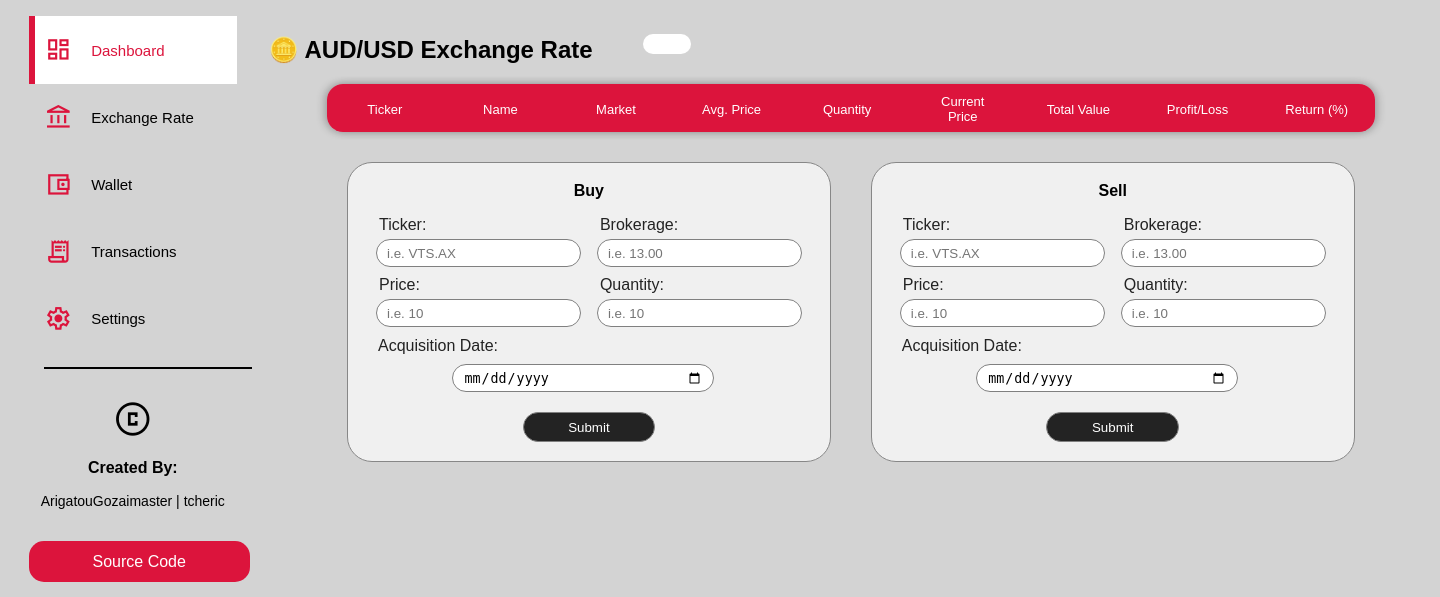
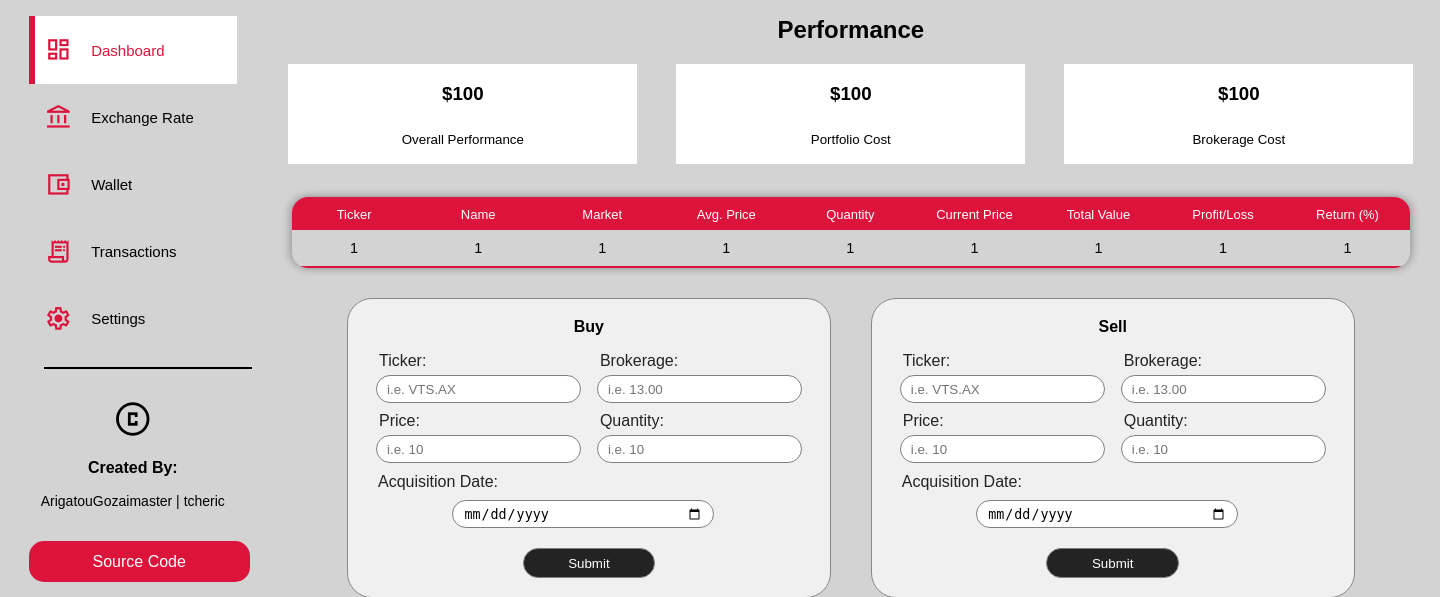
Before and after one commit to ArigatouGozaimaster/MyValuableProfits, a Flask app: template templates/dashboard.html in a window 1440 px wide. Shown: the part 103-700 px from the top of the page. Run offline with Flask 2, Linux system fonts and the light colour scheme; the template is opened without the code that fills it: values that come from a table or form of the project are taken from there, others are empty; data comes from the database, SQL or seed files in the repository.

Commit message:
220922 pushsync sugoi desu ka

```diff
--- a/static/dashboard.css
+++ b/static/dashboard.css
@@ -162,6 +162,31 @@ main aside .disclaimer p{
 }
 
 /* _________Content_________ */
+.content .title h1{
+  text-align: center;
+  background-color: lightgrey;
+  padding-bottom: 20px;
+  margin-top: 0;
+  margin-bottom: 0;
+}
+.content .distribution{
+  display: flex;
+  flex-flow: row wrap;
+  justify-content: space-around;
+}
+.content .distribution .mystats1{
+  display: grid;
+  background-color: white;
+  float: left;
+  width: 30%;
+  height: 100px;
+  text-align: center;
+}
+.content .distribution .mystats1 p{
+  margin-top: 5px;
+  padding: 0;
+  font-size: smaller;
+}
 .content .exchange{
   width: 100%;
   margin: 0 auto;
@@ -170,27 +195,30 @@ main aside .disclaimer p{
   display: wrap;
 }
 .content .exchange h1{
-  float: left;
+  text-align: center;
 }
 .content .exchange p{
-  float: left;
-  margin-left: 50px;
+  margin-left: 40%;
+  margin-right: 40%;
   margin-top: 17.5px;
   background-color: white;
   padding: 10px 24px;
-  border-radius: 30px;
-  font-weight: 600;
+  font-weight: 400;
   color: green;
+  text-align: center;
 }
-
+.content .tableportfolio h1{
+  text-align: center;
+}
 
 /* _________Portfolio of Stocks_________ */
 #table-container {
   text-align: center;
+  margin-top: 15px;
 }
 
 table {
-  width: 90%;
+  width: 96%;
   margin: auto;
   font-size: 0.9em;
   min-width: 800px;
@@ -230,7 +258,7 @@ tr:last-of-type {
   border-bottom: 2px solid crimson;
 }
 
-/* Forms */
+/* _________Buy and Sell Forms_________ */
 #forms-container {
   margin: 30px 5%;
   display: flex;
--- a/templates/dashboard.html
+++ b/templates/dashboard.html
@@ -66,10 +66,31 @@
         </aside>
         <!--_______ Middle Infotab - Fetching Live Exchange Rate _______-->
         <section class="content">
+            <div class="title">
+                <h1>Performance</h1>
+            </div>
+            <div class="distribution">
+                <div class="mystats1">
+                    <h3>$100</h3>
+                    <p>Overall Performance</p>
+                </div>
+                <div class="mystats1">
+                    <h3>$100</h3>
+                    <p>Portfolio Cost</p>
+                </div>
+                <div class="mystats1">
+                    <h3>$100</h3>
+                    <p>Brokerage Cost</p>
+                </div>
+            </div>
+            <br>
+            <!-- Removed feature - API for aesthetic website design
             <div class="exchange">
-                <h1>&#129689  AUD/USD Exchange Rate</h1>
-                <p>{{ exchange_rate }}</p>
+                <h1>Exchange Rate</h1>
+                <p>AUD/USD : {{ exchange_rate }}</p>
             </div>
+            <br>
+            -->
             <!-- _______Holdings Table_______ -->
             <div id="table-container">
                 <table>
@@ -88,7 +109,7 @@
                         </tr>
                     </thead>
                     <tbody>
-                        <!-- Jinja formatted from app.py /dashboard -->
+                        <!-- Jinja formatted from app.py /dashboard
                         {% for information in get_data %}
                         {% set live_price = price_fetch(information[0]) %}
                         <tr>
@@ -102,7 +123,21 @@
                             <td>{{ "%.2f"| format((live_price - information[3]) * information[4]) }}</td>
                             <td>{{ "%.2f"| format((live_price - information[3]) / information[3] * 100) }}</td>
                         </tr>
-                        {% endfor %}
+                        {% endfor %} -->
+
+                        <!-- Non-formatted for fast loading debugging-->
+                        <tr>
+                            <td>1</td>
+                            <td>1</td>
+                            <td>1</td>
+                            <td>1</td>
+                            <td>1</td>
+                            <td>1</td>
+                            <td>1</td>
+                            <td>1</td>
+                            <td>1</td>
+                        </tr>
+
                     </tbody>
                 </table>
             </div>
```
Also changed, not shown: 2 other files.
